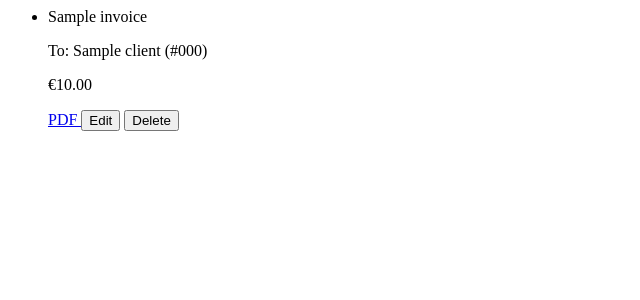
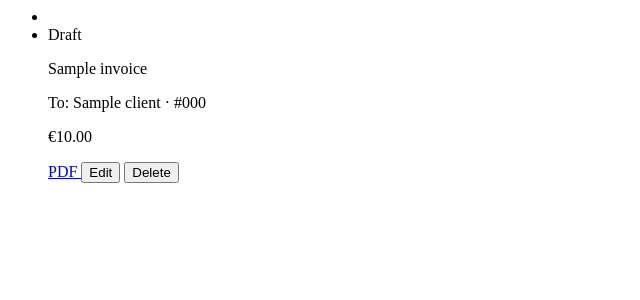
Before and after one commit to Tilooo/momentum, a Django app: page /invoices/list/ in a window 1280 px wide. Shown: the top 300 px of the page, without its empty margins (0-640 px from the left). Run offline with Django 5.2, Linux system fonts and the light colour scheme; tables that the repository leaves empty hold one stand-in row (values such as "Sample post").

Commit message:
21. stylish, more appealing UI update on Invoices.

```diff
--- a/core/templates/core/partials/invoice_item.html
+++ b/core/templates/core/partials/invoice_item.html
@@ -1,66 +1,62 @@
 {% load humanize %}
 <li id="invoice-{{ invoice.id }}"
-    class="py-4 px-6 transition-colors duration-200
-           hover:bg-gray-500/10 dark:hover:bg-gray-600/20">
+    class="py-5 px-6 transition-colors duration-200
+           hover:bg-gray-50 dark:hover:bg-gray-800/40 rounded-lg">
 
-    <div class="flex justify-between items-center">
-        <!-- Left side: Client, Title, Status -->
-        <div class="flex items-center space-x-4">
-            <div class="flex-shrink-0">
-                <span class="inline-flex items-center justify-center h-3 w-3 rounded-full
-                             {% if invoice.status == 'PAID' %} bg-lime-500 dark:bg-lime-900/50
-                             {% elif invoice.status == 'SENT' %} bg-indigo-500 dark:bg-indigo-900/50
-                             {% else %} bg-yellow-500 dark:bg-yellow-900/50 {% endif %}">
-                 <!--   <span class="font-medium text-lg
-                                 {% if invoice.status == 'PAID' %} text-lime-600 dark:text-lime-300
-                                 {% elif invoice.status == 'SENT' %} text-indigo-600 dark:text-indigo-300
-                                 {% else %} text-yellow-600 dark:text-yellow-300 {% endif %}">
-                        {{ invoice.client.name|first }} -->
-                    </span>
-                </span>
-            </div>
+    <div class="flex flex-col md:flex-row md:items-center md:justify-between gap-4">
+
+        <!-- Left: Status + Title + Client -->
+        <div class="flex items-center gap-4">
+            <!-- Status Badge -->
+            <span class="px-2.5 py-1 text-xs font-semibold rounded-full
+                         {% if invoice.status == 'PAID' %} bg-lime-100 text-lime-800 dark:bg-lime-900/40 dark:text-lime-300
+                         {% elif invoice.status == 'SENT' %} bg-indigo-100 text-indigo-800 dark:bg-indigo-900/40 dark:text-indigo-300
+                         {% else %} bg-yellow-100 text-yellow-800 dark:bg-yellow-900/40 dark:text-yellow-300 {% endif %}">
+                {{ invoice.get_status_display }}
+            </span>
+
             <div>
-                <p class="text-lg font-semibold text-gray-900 dark:text-white">
+                <p class="text-lg font-semibold text-gray-900 dark:text-white leading-tight">
                     {{ invoice.title }}
                 </p>
                 <p class="text-sm text-gray-600 dark:text-gray-400">
-                    To: {{ invoice.client.name }} (#{{ invoice.invoice_number }})
+                    To: {{ invoice.client.name }} &middot; #{{ invoice.invoice_number }}
                 </p>
             </div>
         </div>
 
-        <!-- Right side: Amount and Buttons -->
-        <div class="flex items-center space-x-6">
-            <p class="text-xl font-bold text-gray-800 dark:text-gray-200">
+        <!-- Right: Amount + Actions -->
+        <div class="flex items-center gap-6">
+            <p class="text-xl font-bold text-gray-800 dark:text-gray-200 whitespace-nowrap">
                 €{{ invoice.amount|floatformat:2|intcomma }}
             </p>
-            <div class="flex items-center space-x-2">
+
+            <div class="flex items-center gap-2">
                 <!-- PDF LINK -->
                 <a href="{% url 'invoice-pdf' invoice.id %}" target="_blank"
-                   class="px-3 py-1 rounded-lg bg-gray-400/80 text-white border border-white/20
-                          backdrop-blur-sm hover:bg-gray-500 hover:scale-105
-                          transition-all duration-200 shadow-sm text-sm font-medium">
+                   class="px-3 py-1 rounded-lg bg-gray-500/80 text-white
+                          hover:bg-gray-600 transition-all duration-200 text-sm font-medium shadow-sm">
                     PDF
                 </a>
+
                 <!-- EDIT BUTTON -->
                 <button
                     hx-get="{% url 'invoice-edit' invoice.id %}"
                     hx-target="#invoice-{{ invoice.id }}"
                     hx-swap="outerHTML"
-                    class="px-3 py-1 rounded-lg bg-indigo-500/80 text-white border border-white/20
-                           backdrop-blur-sm hover:bg-indigo-500 hover:scale-105
-                           transition-all duration-200 shadow-sm text-sm font-medium">
+                    class="px-3 py-1 rounded-lg bg-indigo-500/80 text-white
+                           hover:bg-indigo-600 transition-all duration-200 text-sm font-medium shadow-sm">
                     Edit
                 </button>
+
                 <!-- DELETE BUTTON -->
                 <button
                     hx-delete="{% url 'invoice-delete' invoice.id %}"
                     hx-target="#invoice-{{ invoice.id }}"
                     hx-swap="outerHTML"
                     hx-confirm="Are you sure?"
-                    class="px-3 py-1 rounded-lg bg-rose-800/80 text-white border border-white/20
-                           backdrop-blur-sm hover:bg-rose-500 hover:scale-105
-                           transition-all duration-200 shadow-sm text-sm font-medium">
+                    class="px-3 py-1 rounded-lg bg-rose-600/80 text-white
+                           hover:bg-rose-700 transition-all duration-200 text-sm font-medium shadow-sm">
                     Delete
                 </button>
             </div>
--- a/core/templates/core/partials/invoice_list_items.html
+++ b/core/templates/core/partials/invoice_list_items.html
@@ -3,9 +3,16 @@
 <ul id="invoice-list-ul" class="divide-y divide-gray-200/50 dark:divide-gray-700/50">
     {% for invoice in invoices %}
         {% if invoice.id %}
-            {% include 'core/partials/invoice_item.html' %}
+            <li class="transition-colors duration-200 hover:bg-gray-50 dark:hover:bg-gray-800/50">
+                {% include 'core/partials/invoice_item.html' %}
+            </li>
         {% endif %}
     {% empty %}
-        <li id="empty-message" class="text-center text-gray-600 dark:text-gray-400 py-6">No invoices found matching your criteria.</li>
+        <li id="empty-message"
+            class="py-8 px-4 text-center bg-gray-50 dark:bg-gray-800/50 rounded-lg shadow-sm">
+            <p class="text-gray-600 dark:text-gray-400 text-sm font-medium">
+                No invoices found matching your criteria.
+            </p>
+        </li>
     {% endfor %}
 </ul>
```
